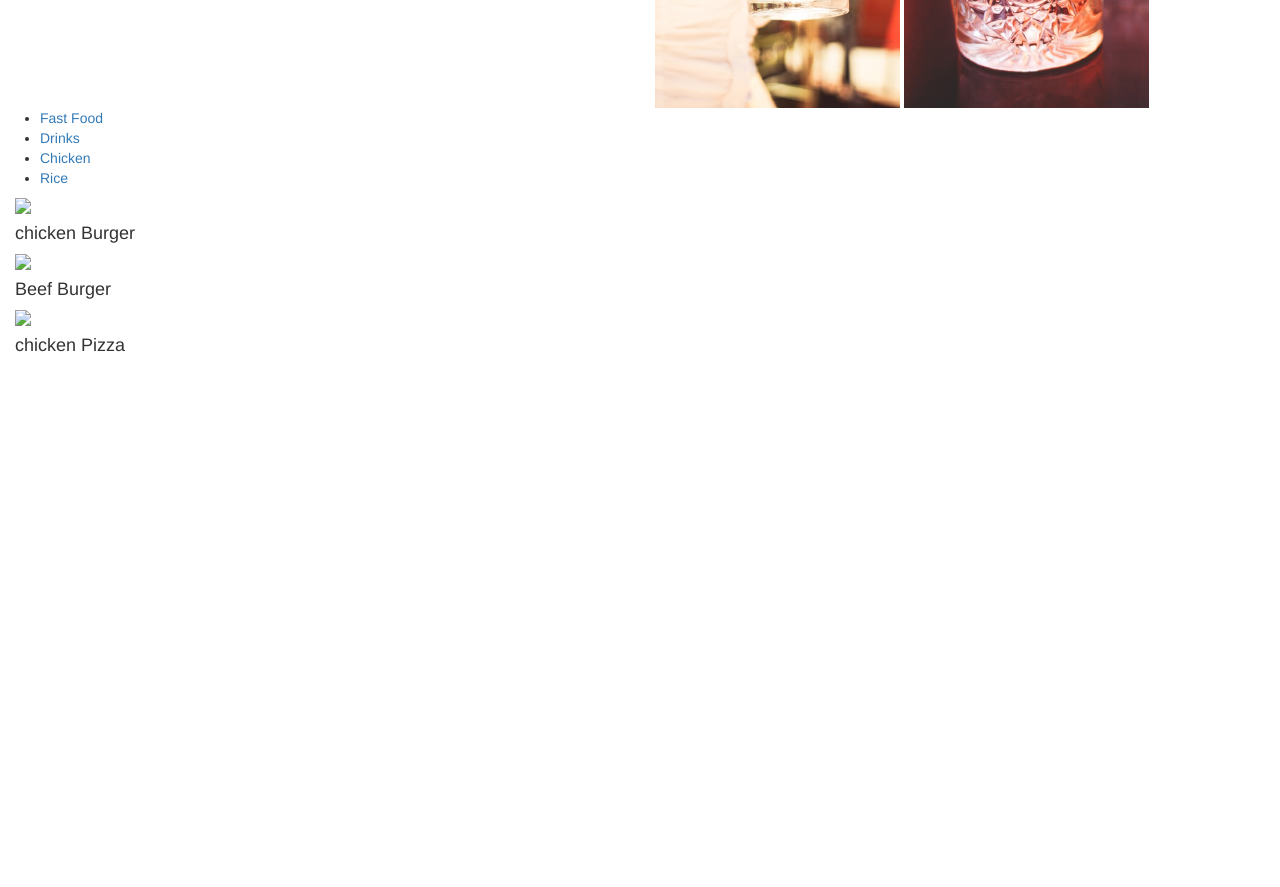
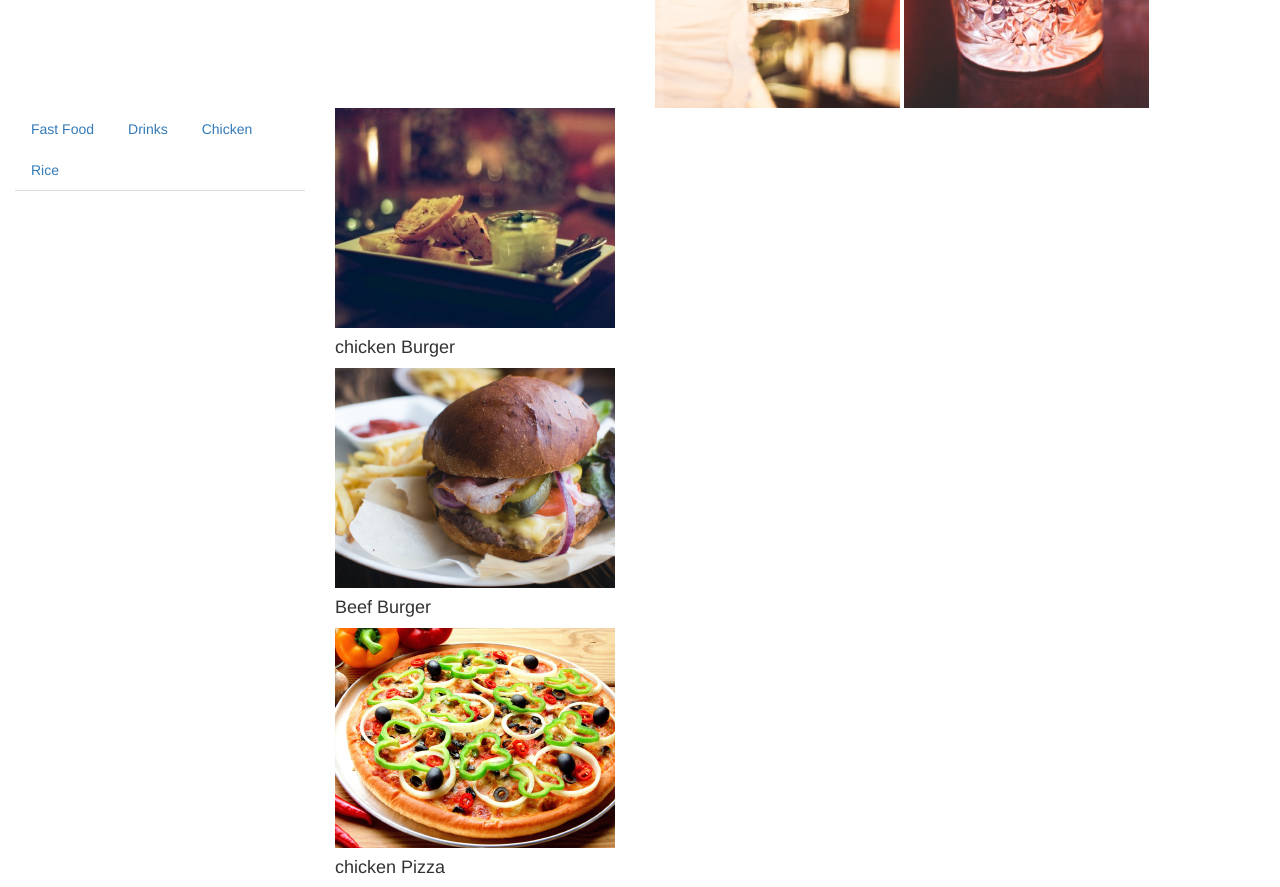
Before and after one commit to Eddie956/kitchen, a plain HTML site: page index.html in a window 1280 px wide. Shown: the part 1590-2477 px from the top of the page. Before the commit the page ends 1955 px from the top, so only its background shows below. Drawn offline with Linux system fonts and the light colour scheme.

Commit message:
this will commit css/styles.css and index.html

```diff
--- a/css/styles.css
+++ b/css/styles.css
@@ -82,3 +82,6 @@ h1 { display: block;
 h2 {
   text
 }
+.class {
+  background: url(../)
+}
--- a/index.html
+++ b/index.html
@@ -72,33 +72,26 @@
     <div class="container1">
       <div class="container2">
         <div class "row">
-          <div class="col-md-">
+          <div class="col-md-3">
             <nav>
-              <uL>
-                <li>
-                  <a href="#Fast Food">Fast Food</a>
-                </li>
-                <li>
-                  <a href="#drinks">Drinks</a>
-                </li>
-                <li>
-                  <a href="#chicken">Chicken</a>
-                </li>
-                <li>
-                  <a href="#rice">Rice</a>
-                </li>
-              </uL>
+              <ul class="nav nav-tabs">
+                <li><a href="#Fast Food">Fast Food</a></li>
+                <li><a href="#drinks">Drinks</a></li>
+                <li><a href="#chicken">Chicken</a></li>
+                <li><a href="#rice">Rice</a></li>
+              </ul>
             </nav>
           </div>
 
           <div class="col-md-4">
-            <img src="img/assets/chickenBurger.jpg">
+
+            <img src="img/assets/fastfood/chickenBurger.jpg">
             <h4 class="center1">chicken Burger</h4>
 
-            <img src="img/assets/beefBurger.jpg">
+            <img src="img/assets/fastfood/beefBurger.jpg">
             <h4 class="center1">Beef Burger</h4>
 
-            <img src="img/assets/chickenPizza.jpg">
+            <img src="img/assets/fastfood/chickenPizza.jpg">
             <h4 class="center1">chicken Pizza</h4>
 
           </div>
```
